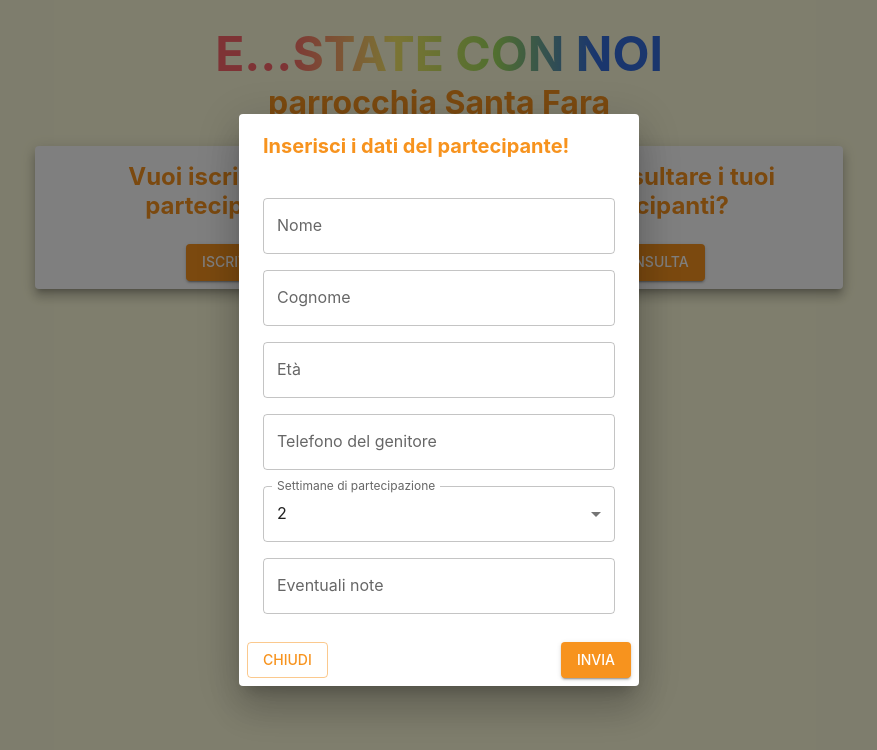
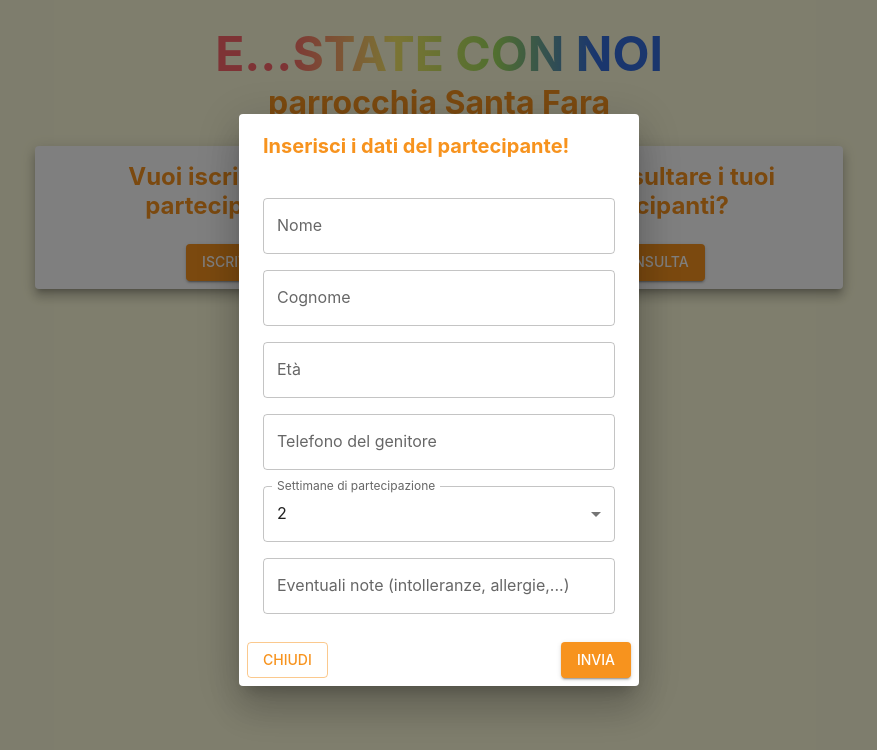
Before and after one commit to DoctorVella/e-state-con-noi-fe, a React (Create React App) app: page /e-state-con-noi-fe/iscrittore in a window 1280 px wide. Both pictures are taken after a click on the button "ISCRIVI". Shown: the top 750 px of the page, without its empty margins (201-1078 px from the left). Built offline with nearby package versions, Linux system fonts and the light colour scheme.

Commit message:
Bug fixing and label change

```diff
--- a/src/components/NewPlayerModal.js
+++ b/src/components/NewPlayerModal.js
@@ -25,7 +25,7 @@ const NewPlayerModal = ({ open, setOpen }) => {
         name: Yup.string().required("obbligatorio"),
         surname: Yup.string().required("obbligatorio"),
         age: Yup.number().required("obbligatorio").min(6,"Età minima ammessa: 6 anni").max(13,"Età massima ammessa: 13 anni"),
-        phone: Yup.string().required("obbligatorio"),
+        phone: Yup.string().required("obbligatorio").min(8, "Almeno 8 caratteri").max(15, "Massimo 15 caratteri"),
         weekNumber: Yup.number().required("obbligatorio"),
         notes: Yup.string().nullable()
     })
@@ -143,7 +143,7 @@ const NewPlayerModal = ({ open, setOpen }) => {
                                     render={({ field, fieldState }) => (
                                         <TextField
                                             fullWidth
-                                            label="Eventuali note"
+                                            label="Eventuali note (intolleranze, allergie,...)"
                                             value={field.value}
                                             onChange={field.onChange}
                                             error={!!fieldState.error}
--- a/src/page/HomePage.js
+++ b/src/page/HomePage.js
@@ -21,10 +21,11 @@ const HomePage = () => {
                 <Grid item xs={0} md={2} />
                 <Grid item xs={12} md={8}>
                     <Typography variant='paragraph' paragraph>
-                        Benvenuto sul sito di E...State Con Noi, il campo estivo per ragazzi organizzato dalla parrocchia Santa Fara. Il campo estivo, dedicato ai ragazzi fra i 7 e i 14 anni, si terrà nei seguenti giorni:<br />
+                        Benvenuto sul sito di E...State Con Noi, il campo estivo per ragazzi organizzato dalla parrocchia Santa Fara. Il campo estivo, dedicato ai ragazzi fra i 6 e i 13 anni, si terrà nei seguenti giorni:<br />
                         - da lunedì 26 giugno a venerdì 30 giugno<br />
-                        - da lunedì 2 luglio a venerdì 7 luglio<br />
-                        Dalle ore 16.00 alle ore 20.00.
+                        - da lunedì 3 luglio a venerdì 7 luglio<br />
+                        Dalle ore 16.00 alle ore 20.00.<br /><br />
+                        E' possibile iscrivere i partecipanti domenica 11, 18 o 25 giugno dalle ore 11.00 alle ore 13.00 in parrocchia.
                     </Typography>
                 </Grid>
                 <Grid item xs={0} md={2} />
--- a/src/page/ScorePage.js
+++ b/src/page/ScorePage.js
@@ -72,7 +72,7 @@ const ScorePage = () => {
             });
         });
         setSingleDayTotals(totals);
-    }, [activities])
+    }, [activities,singleDayTotals])
 
     const addScore = (activity) => {
         activity.modifying = true;
```
